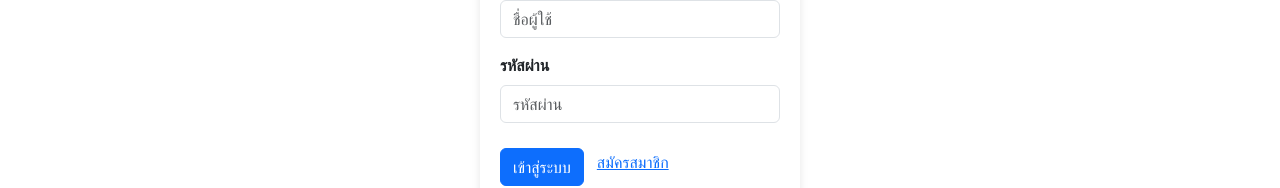
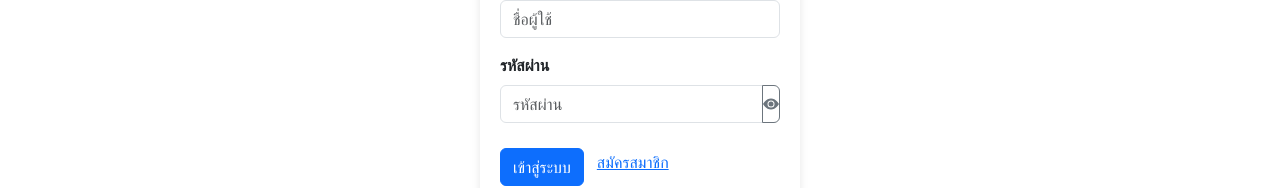
Before and after one commit to NuimanLP/NSTT-101, a React (Create React App) app in the folder client/: page / in a window 1280 px wide. Shown: the part 233-421 px from the top of the page. Built offline with nearby package versions, Linux system fonts and the light colour scheme.

Commit message:
EyeMerge_login

```diff
--- a/client/src/compo/LoginForm.js
+++ b/client/src/compo/LoginForm.js
@@ -1,11 +1,14 @@
 import React, { useState } from 'react';
-import { Form, Button, Alert, Container, Spinner } from 'react-bootstrap';
+import { Form, Button, Alert, Container, Spinner,InputGroup } from 'react-bootstrap';
 import axios from 'axios';
 import { useNavigate } from 'react-router-dom';
 import { Link } from 'react-router-dom';
 import '../CSS/LoginForm.css';
 import NavigateBar from "./Navbar";
 import '../CSS/Navbar.css';
+import { EyeFill, EyeSlashFill } from 'react-bootstrap-icons';
+
+
 
 const LoginForm = () => {
     const navigate = useNavigate();
@@ -13,9 +16,14 @@ const LoginForm = () => {
     const [password, setPassword] = useState('');
     const [isLoading, setIsLoading] = useState(false);
     const [errMsg, setErrMsg] = useState(null);
+    const [showPassword, setShowPassword] = useState(false);
+
 
     const handleUsernameChange = (e) => setUsername(e.target.value);
     const handlePasswordChange = (e) => setPassword(e.target.value);
+
+    const togglePasswordVisibility = () => setShowPassword(!showPassword);
+
 
     const handleSubmit = async (e) => {
         e.preventDefault();
@@ -82,14 +90,19 @@ const LoginForm = () => {
 
                 <Form.Group controlId="formBasicPassword">
                     <Form.Label className="form-label">รหัสผ่าน</Form.Label>
+                    <InputGroup>
                     <Form.Control
+                        type={showPassword ? "text" : "password"}
                         className="form-control"
-                        type="password"
                         placeholder="รหัสผ่าน"
                         value={password}
                         onChange={handlePasswordChange}
                         required
                     />
+                    <Button variant="outline-secondary" onClick={togglePasswordVisibility} className="p-0">
+                                {showPassword ? <EyeSlashFill /> : <EyeFill />}
+                    </Button>
+                    </InputGroup>
                 </Form.Group>
                 <Button variant="primary" type="submit" disabled={isLoading}>
                     {isLoading ? 'Loading...' : 'เข้าสู่ระบบ'}
--- a/client/src/compo/RegisterPage.js
+++ b/client/src/compo/RegisterPage.js
@@ -125,7 +125,7 @@ const RegisterPage = () => {
                                 onChange={handleConfirmPasswordChange}
                                 required
                             />
-                            <Button variant="outline-secondary" onClick={togglePasswordVisibility} className="p-0">
+                            <Button variant="outline-secondary" onClick={togglePasswordVisibility} >
                                 {showPassword ? <EyeSlashFill /> : <EyeFill />}
                             </Button>
                         </InputGroup>
```
